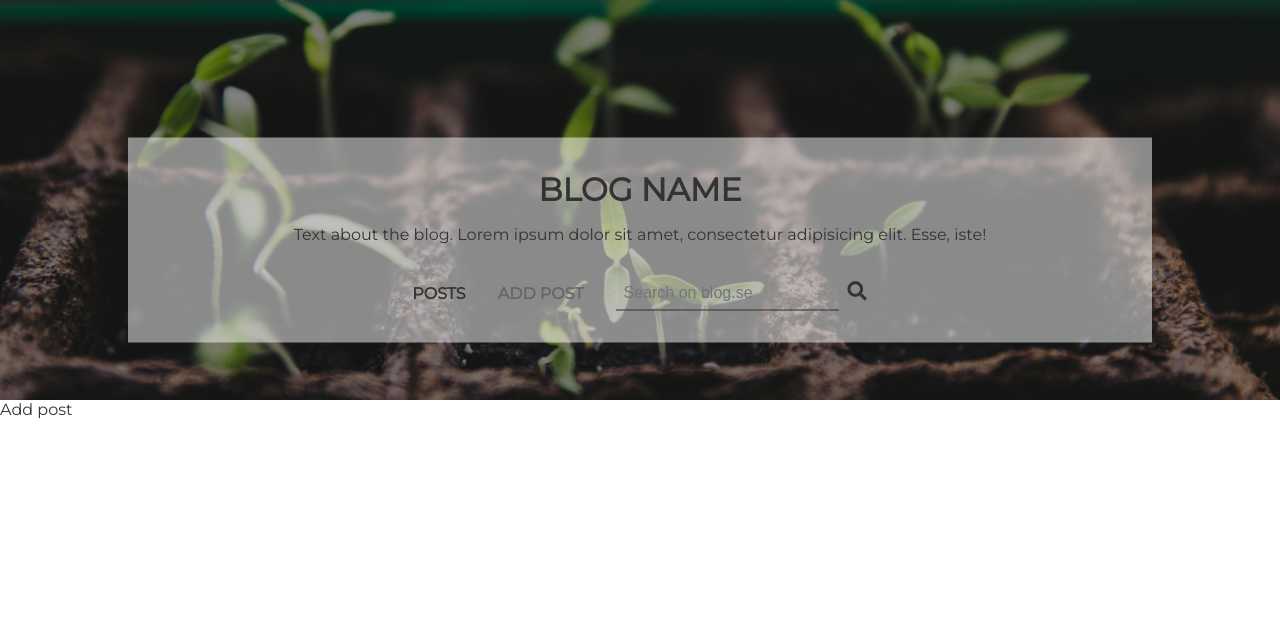
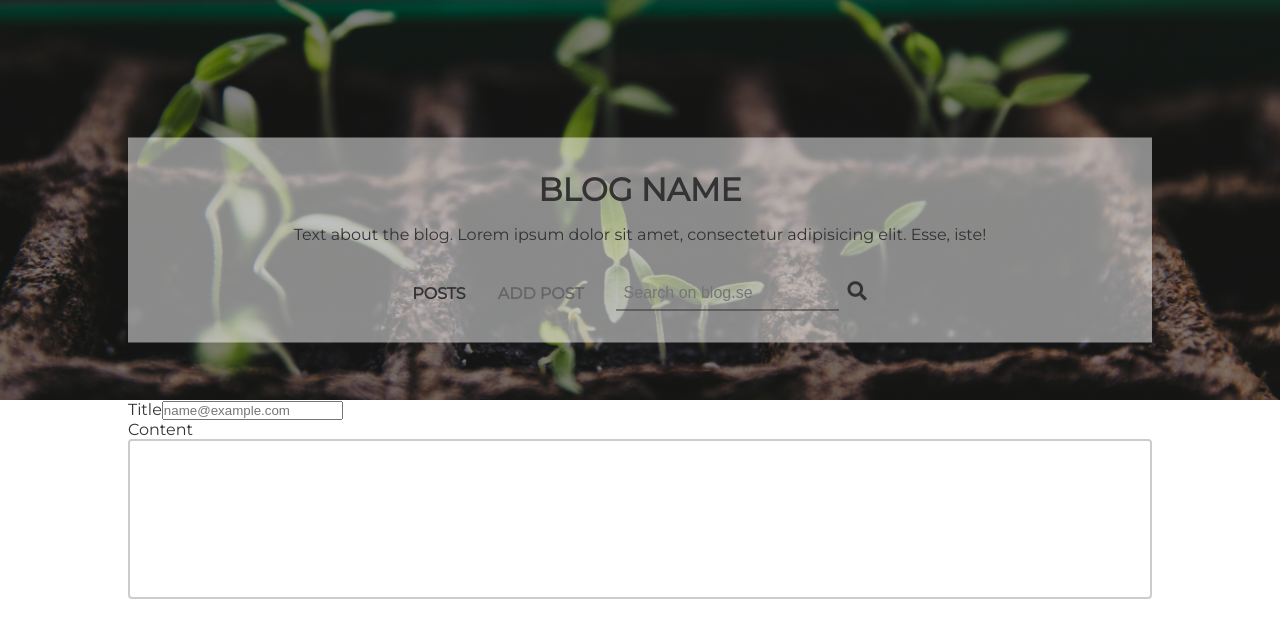
Before and after one commit to johanssonfridamaria/blog-vue-exercise, a Vue app: page /addPost in a window 1280 px wide. Shown: the top 638 px of the page. Built offline with nearby package versions, Linux system fonts and the light colour scheme.

Commit message:
added form

```diff
--- a/src/views/AddPost.vue
+++ b/src/views/AddPost.vue
@@ -1,13 +1,51 @@
 <template>
-  <div>Add post</div>
+  <div class="container">
+    <form @submit.prevent="onSubmit">
+      <div class="mb-3">
+        <label for="title" class="form-label"
+          >Title</label
+        >
+        <input
+          type="email"
+          class="form-control"
+          id="exampleFormControlInput1"
+          placeholder="name@example.com"
+        />
+      </div>
+      <div class="mb-3">
+        <label for="content" class="form-label"
+          >Content</label
+        >
+        <textarea
+          class="form-control"
+          id="content"
+          rows="3"
+        ></textarea>
+      </div>
+    </form>
+  </div>
 </template>
 
 <script>
-export default {
+export default {};
+</script>
+
+<style scoped>
+label {
+  margin-bottom: 1rem;
+}
+input {
 
 }
-</script>
-
-<style>
-
+textarea {
+  width: 100%;
+  height: 10rem;
+  padding: 0.7rem 1rem;
+  box-sizing: border-box;
+  border: 0.15rem solid #ccc;
+  border-radius: 0.25rem;
+  /* background-color: #f8f8f8; */
+  resize: none;
+  outline: none;
+}
 </style>
```
